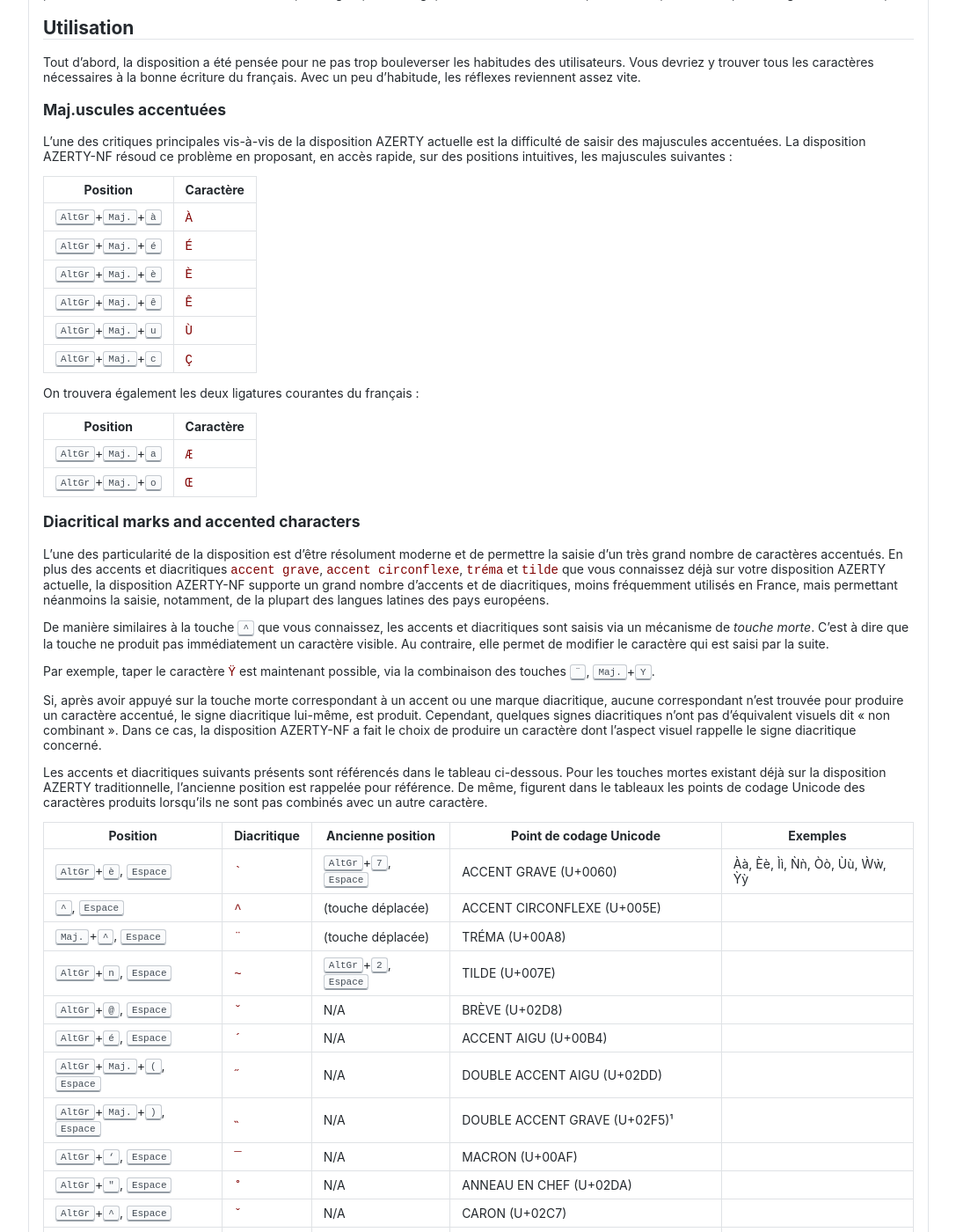
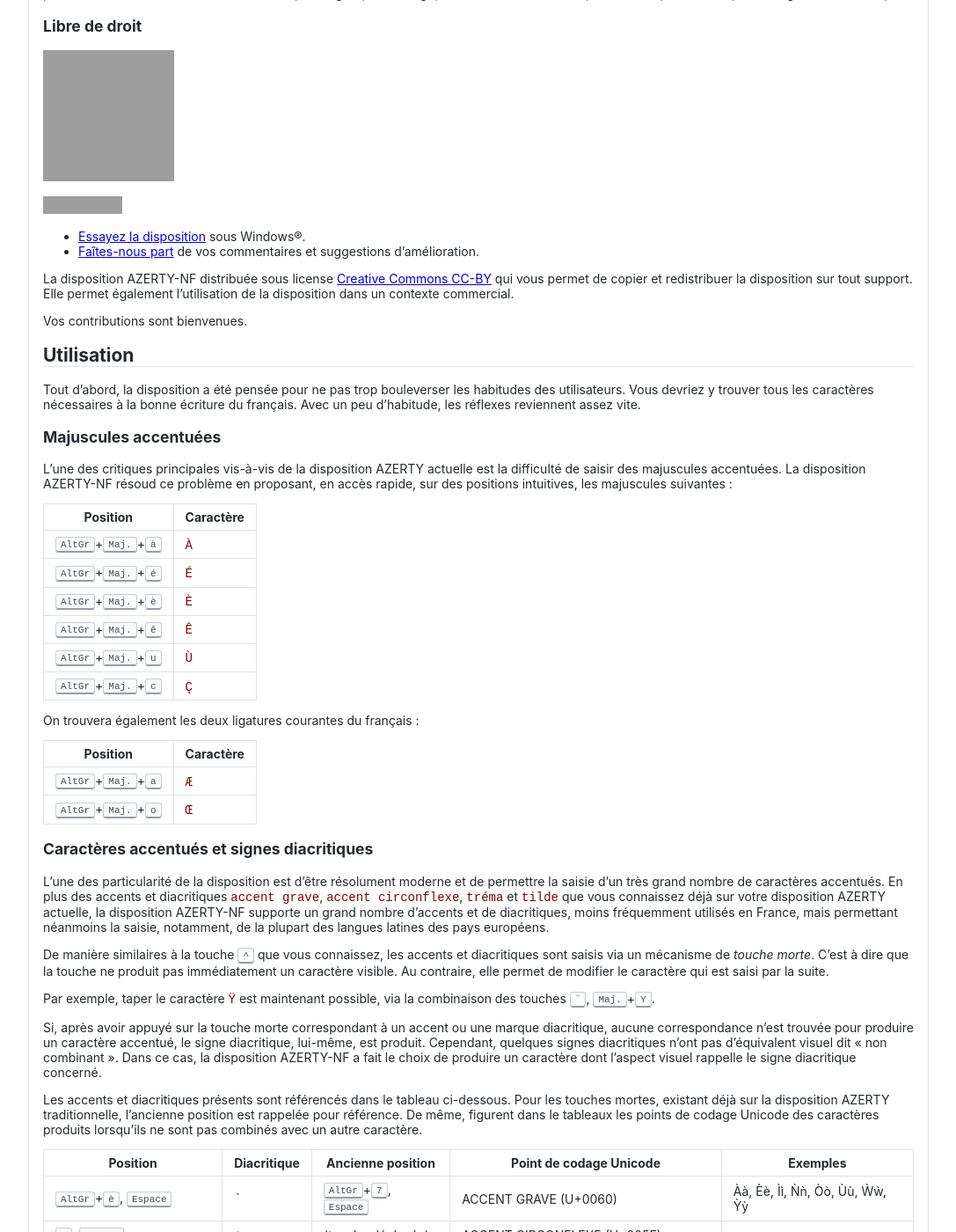
Before and after one commit to springcomp/optimized-azerty-win, a Jekyll site: the page built from index.md, in a window 1280 px wide and 1400 px high, scrolled down 779 px. Shown: the whole window at 88% size, without its empty margins (96-1183 px from the left). Built offline with Jekyll 4.4.1, drawn with Linux system fonts in a browser that asks for light colours; some of the changed text lies outside the part shown; grey boxes are pictures that could not be loaded.

Commit message:
Added GitHub download links and fixed typos.

```diff
--- a/_includes/head.html
+++ b/_includes/head.html
@@ -3,15 +3,10 @@
   <meta charset="utf-8">
   <meta http-equiv="X-UA-Compatible" content="IE=edge">
   <meta name="viewport" content="width=device-width, initial-scale=1">
-  {%- seo -%}
 
   <link rel="stylesheet" href="{{ "/assets/css/styles.css" | relative_url }}">
   <link rel="shortcut icon" type="image/png" href="favicon.png">
 
-  {%- if jekyll.environment == 'production' and site.google_analytics -%}
-  {%- include google-analytics.html -%}
-  {%- endif -%}
-
   <title>{{ page.title }}</title>
 
 </head>
--- a/index.md
+++ b/index.md
@@ -4,23 +4,39 @@ title: Disposition AZERTY Normalisée
 ---
 
 # {{ page.title }}
+
 ![Bandeau](assets/images/banner-996x450.png)
 
 
 ## Vue d’ensemble
 
-Récemment, l’organisme de certification AFNOR a publié la norme NF Z71-300 relative portant sur deux dispositions de clavier bureautiques pour l’écriture du français. Cette norme établit les règles de gravure des claviers physiques ainsi que les caractères qui doivent être pris en charge par les pilotes pour les systèmes d’exploitation concernés.
+Récemment, l’organisme de certification AFNOR a publié la norme NF Z71-300 portant sur deux dispositions de claviers bureautiques pour l’écriture du français. Cette norme établit les règles de gravure des claviers physiques ainsi que les caractères qui doivent être pris en charge par les pilotes pour les systèmes d’exploitation concernés.
 
-Parmi les dispositions proposées par la norme, la disposition AZERTY – appelée AZERTY-NF dans la suite – a été repensée pour inclure l’intégralité des caractères nécessaires à l’écriture du français, comme, par exemple les caractères `É`, `œ` et `«`. Elle inclue également de nombreux caractères et signes de ponctuation utilisés dans les langues des européennes, y compris les caractères grecs.
+Parmi les dispositions proposées par la norme, la disposition AZERTY – appelée AZERTY-NF dans la suite – a été repensée pour inclure l’intégralité des caractères nécessaires à l’écriture du français, comme, par exemple les caractères `É`, `œ` et `«`. Elle inclue également de nombreux caractères et signes de ponctuation utilisés dans les langues européennes, y compris les caractères grecs courants.
 
 Pourtant, l’utilisation de cette disposition reste intuitive car 93% des positions sont partagées par la disposition AZERTY « traditionnelle ». Les positions modifiées sont rendues intuitives par un groupement logique de certains caractères, comme les parenthèses, ou les signes mathématiques.
+
+
+### Libre de droit
+
+<a href="https://github.com/tbolon/optimized-azerty-win"><img width="149" height="149" src="https://github.blog/wp-content/uploads/2008/12/forkme_left_green_007200.png?resize=149%2C149" class="attachment-full size-full" alt="Fork me on GitHub" data-recalc-dims="1"></a>
+
+[![GitHub license](https://img.shields.io/github/license/tbolon/optimized-azerty-win.svg)](https://github.com/tbolon/optimized-azerty-win/blob/master/LICENCE.txt)
+
+
+- [Essayez la disposition](https://github.com/tbolon/optimized-azerty-win/releases) sous Windows®.
+- [Faîtes-nous part](https://github.com/tbolon/optimized-azerty-win/issues) de vos commentaires et suggestions d’amélioration.
+
+La disposition AZERTY-NF distribuée sous license [Creative Commons CC-BY](https://creativecommons.org/licenses/by/4.0/) qui vous permet de copier et redistribuer la disposition sur tout support. Elle permet également l’utilisation de la disposition dans un contexte commercial.
+
+Vos contributions sont bienvenues.
 
 
 ## Utilisation
 
 Tout d’abord, la disposition a été pensée pour ne pas trop bouleverser les habitudes des utilisateurs. Vous devriez y trouver tous les caractères nécessaires à la bonne écriture du français. Avec un peu d’habitude, les réflexes reviennent assez vite.
 
-### Maj.uscules accentuées
+### Majuscules accentuées
 
 L’une des critiques principales vis-à-vis de la disposition AZERTY actuelle est la difficulté de saisir des majuscules accentuées. La disposition AZERTY-NF résoud ce problème en proposant, en accès rapide, sur des positions intuitives, les majuscules suivantes :
 
@@ -41,7 +57,7 @@ On trouvera également les deux ligatures courantes du français :
 | <kbd>AltGr</kbd>+<kbd>Maj.</kbd>+<kbd>o</kbd> | `Œ` |
 
 
-### Diacritical marks and accented characters
+### Caractères accentués et signes diacritiques
 
 L’une des particularité de la disposition est d’être résolument moderne et de permettre la saisie d’un très grand nombre de caractères accentués. En plus des accents et diacritiques `accent grave`, `accent circonflexe`, `tréma` et `tilde` que vous connaissez déjà sur votre disposition AZERTY actuelle, la disposition AZERTY-NF supporte un grand nombre d’accents et de diacritiques, moins fréquemment utilisés en France, mais permettant néanmoins la saisie, notamment, de la plupart des langues latines des pays européens.
 
@@ -49,9 +65,9 @@ De manière similaires à la touche <kbd>^</kbd> que vous connaissez, les accent
 
 Par exemple, taper le caractère `Ÿ` est maintenant possible, via la combinaison des touches <kbd>¨</kbd>, <kbd>Maj.</kbd>+<kbd>Y</kbd>.
 
-Si, après avoir appuyé sur la touche morte correspondant à un accent ou une marque diacritique, aucune correspondant n’est trouvée pour produire un caractère accentué, le signe diacritique lui-même, est produit. Cependant, quelques signes diacritiques n’ont pas d’équivalent visuels dit « non combinant ». Dans ce cas, la disposition AZERTY-NF a fait le choix de produire un caractère dont l'aspect visuel rappelle le signe diacritique concerné.
+Si, après avoir appuyé sur la touche morte correspondant à un accent ou une marque diacritique, aucune correspondance n’est trouvée pour produire un caractère accentué, le signe diacritique, lui-même, est produit. Cependant, quelques signes diacritiques n’ont pas d’équivalent visuel dit « non combinant ». Dans ce cas, la disposition AZERTY-NF a fait le choix de produire un caractère dont l'aspect visuel rappelle le signe diacritique concerné.
 
-Les accents et diacritiques suivants présents sont référencés dans le tableau ci-dessous. Pour les touches mortes existant déjà sur la disposition AZERTY traditionnelle, l’ancienne position est rappelée pour référence. De même, figurent dans le tableaux les points de codage Unicode des caractères produits lorsqu’ils ne sont pas combinés avec un autre caractère.
+Les accents et diacritiques présents sont référencés dans le tableau ci-dessous. Pour les touches mortes, existant déjà sur la disposition AZERTY traditionnelle, l’ancienne position est rappelée pour référence. De même, figurent dans le tableaux les points de codage Unicode des caractères produits lorsqu’ils ne sont pas combinés avec un autre caractère.
 
 |Position|Diacritique|Ancienne position|Point de codage Unicode|Exemples|
 |---|---|--|---|---|
@@ -84,9 +100,9 @@ Les accents et diacritiques suivants présents sont référencés dans le tablea
 ⁵ Le signe diacritique 'VIRGULE SOUSCRITE' ne possède par de représentation non combinante. Il est donc remplacé par la 'VIRGULE' qui en fournit une approximation visuelle lorsqu’il n’est pas associé à un caractère approprié.
 </sup></sup>
 
-La disposition AZERTY-NF diffère de manière subtile de la disposition traditionnelle à laquelle vous êtes habitué. En effet, de nombreux langues européennes font usage de caractères accentués ou affublés de signes diacritiques qui ne sont pas d’un usage courant en français. Pour supporter la saisie de ces caractères, la disposition AZERTY-NF met également en œuvre un mécanisme de _signes diacritiques combinants_, qui sont appliqués _a posteriori_ au caractère qui le précede dans la saisie de texte.
+La disposition AZERTY-NF diffère de manière subtile de la disposition traditionnelle à laquelle vous êtes habitué. En effet, de nombreuses langues européennes font usage de caractères accentués ou affublés de signes diacritiques qui ne sont pas d’un usage courant en français. Pour supporter la saisie de ces caractères, la disposition AZERTY-NF met également en œuvre un mécanisme de _signes diacritiques combinants_, qui sont appliqués _a posteriori_ au caractère qui les précede dans la saisie de texte.
 
-Un signe diacritique combinant est produit tout simplement en répétant l’appui sur la touche morte correspondante.
+Un signe diacritique combinant est produit, tout simplement, en répétant l’appui sur la touche morte correspondante.
 
 Par exemple :
 
@@ -94,8 +110,8 @@ Par exemple :
 
 Veuillez noter que l’utilisation d’un signe diacritique combinant diffère de l’utilisation de la touche morte correspondante. En effet :
 
-- Un signe diacritique combinant doit être tapé _après_ la saisie du caractère de base sur lequel il doit être appliqué, alors que la touche morte qui permet de composer un caractère doit être tapée _avant_ celui-ci.
-- L’utilisation d’un signe diacritique combinant _produit un point de codage Unicode supplémentaire_ dans le texte, ce qui permet de « modifier » le caractère de base saisi précédemment. À l’inverse, une touche morte suivie d’un caractère à composer ne produit qu’un seul point de codage Unicode, correspondant à une version [précomposée](https://fr.wikipedia.org/wiki/Caract%C3%A8re_pr%C3%A9compos%C3%A9) du caractère en question.
+- Un signe diacritique combinant doit être tapé __après__ la saisie du caractère de base sur lequel il doit être appliqué, alors que la touche morte qui permet de composer un caractère doit être tapée _avant_ celui-ci.
+- L’utilisation d’un signe diacritique combinant __produit un point de codage Unicode supplémentaire__ dans le texte, ce qui permet de « modifier » le caractère de base saisi précédemment. À l’inverse, une touche morte suivie d’un caractère à composer ne produit qu’un seul point de codage Unicode, correspondant à une version [précomposée](https://fr.wikipedia.org/wiki/Caract%C3%A8re_pr%C3%A9compos%C3%A9) du caractère en question.
 
 Par exemple, les combinaisons de touches suivantes produisent toutes les deux la lettre `é`. Pourtant, la séquence de points de codage Unicode produits dans le texte diffère d’un cas à l’autre.
 
```
Also changed, not shown: other parts of index.md (+1 -1 lines).
